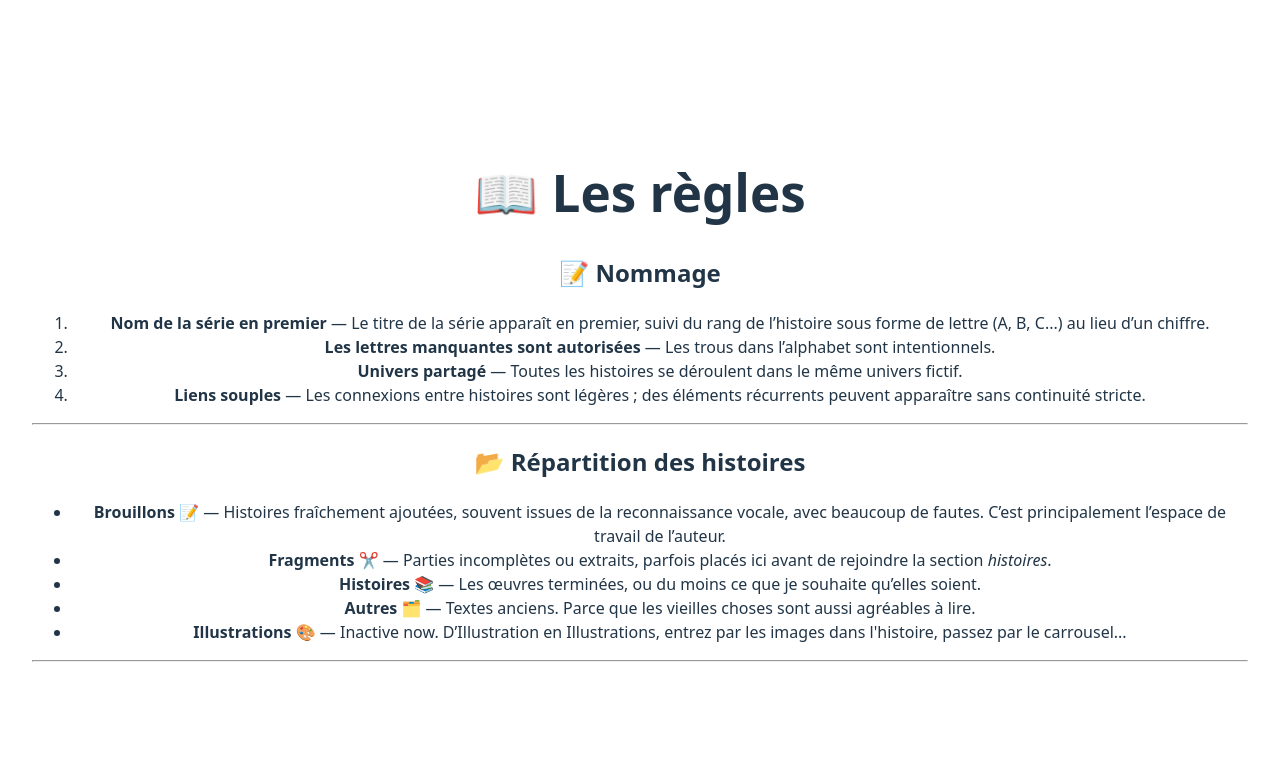
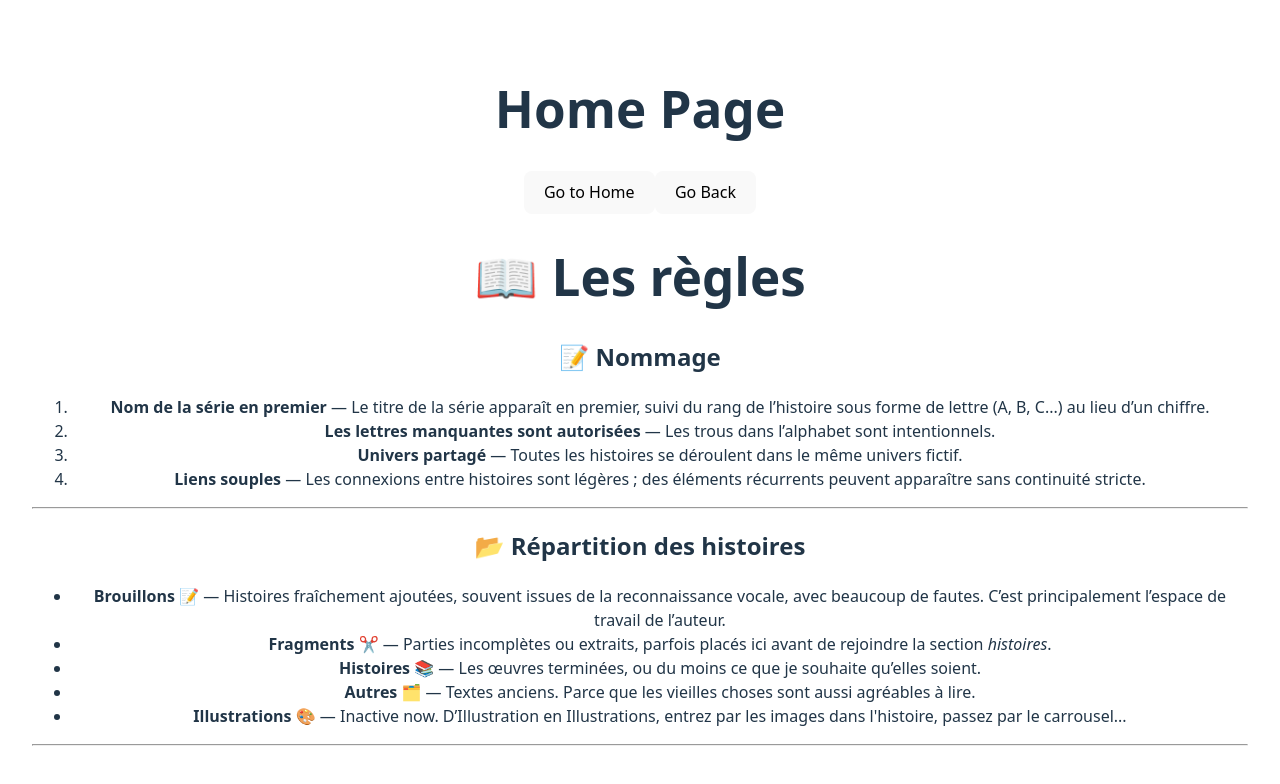
Before and after one commit to tsurubaso/sanbagierboElec, a React (Vite) app: page /#/BILLY/Rules in a window 1280 px wide. Shown: the top 784 px of the page. Built offline with nearby package versions, Linux system fonts and the light colour scheme.

Commit message:
setting of tailwind before npx tailwindcss init -p (not working)

```diff
--- a/package.json
+++ b/package.json
@@ -20,6 +20,7 @@
     "@types/react": "^19.1.16",
     "@types/react-dom": "^19.1.9",
     "@vitejs/plugin-react": "^5.0.4",
+    "autoprefixer": "^10.4.21",
     "babel-plugin-react-compiler": "^19.1.0-rc.3",
     "concurrently": "^9.2.1",
     "electron": "^39.1.1",
@@ -28,6 +29,8 @@
     "eslint-plugin-react-hooks": "^5.2.0",
     "eslint-plugin-react-refresh": "^0.4.22",
     "globals": "^16.4.0",
+    "postcss": "^8.5.6",
+    "tailwindcss": "^4.1.17",
     "vite": "^7.1.7",
     "wait-on": "^9.0.1"
   }
--- a/src/components/MotionEffects.jsx
+++ b/src/components/MotionEffects.jsx
@@ -1,5 +1,5 @@
 "use client";
-import { useScroll, useTransform } from "framer-motion"; //motion
+import { useScroll, useTransform, motion } from "framer-motion";
 import { useRef } from "react";
 
 
--- a/src/pages/BILLY/Rules/index.jsx
+++ b/src/pages/BILLY/Rules/index.jsx
@@ -1,10 +1,37 @@
-"use client";
+import React from "react";
+import { useNavigate } from "react-router-dom";
 
 export default function Rules() {
+  const navigate = useNavigate();
   return (
-<main className="min-h-screen py-2"
-      style={{ backgroundColor: "var(--background)", color: "var(--foreground)" }}>
-  <div className="w-full max-w-4xl p-8 rounded-lg shadow-md border mx-auto">
+    <main
+      className="min-h-screen py-2"
+      style={{
+        backgroundColor: "var(--background)",
+        color: "var(--foreground)",
+      }}
+    >
+      <div className="p-6">
+        <h1 className="text-2xl font-bold mb-4">Home Page</h1>
+
+        {/* Go to some route */}
+        <button
+          onClick={() => navigate("/")}
+          className="px-4 py-2 bg-blue-600 text-white rounded mr-2"
+        >
+          Go to Home
+        </button>
+
+        {/* Go back to previous page */}
+        <button
+          onClick={() => navigate(-1)}
+          className="px-4 py-2 bg-gray-600 text-white rounded"
+        >
+          Go Back
+        </button>
+      </div>
+
+      <div className="w-full max-w-4xl p-8 rounded-lg shadow-md border mx-auto">
         <h1 className="text-3xl font-extrabold text-center mb-4">
           📖 Les règles
         </h1>
--- a/src/pages/BILLY/illustrationlist/index.jsx
+++ b/src/pages/BILLY/illustrationlist/index.jsx
@@ -1,25 +1,38 @@
-"use client"
+import { useNavigate } from "react-router-dom";
 
-import Link from "next/link";
-import MotionEffects from "@/components/MotionEffects"; // default import
+import MotionEffects from "@/components/MotionEffects";
 const { PulseText, FadeIn, GradientText, HoverZoom } = MotionEffects;
 
 export default function NotFoundIllustrations() {
+      const navigate = useNavigate();
   return (
     <div className="flex flex-col items-center justify-center h-screen text-center px-4">
+            <div className="p-6">
+        <h1 className="text-2xl font-bold mb-4">Home Page</h1>
+
+        {/* Go to some route */}
+        <button
+          onClick={() => navigate("/")}
+          className="px-4 py-2 bg-blue-600 text-white rounded mr-2"
+        >
+          Go to Home
+        </button>
+
+        {/* Go back to previous page */}
+        <button
+          onClick={() => navigate(-1)}
+          className="px-4 py-2 bg-gray-600 text-white rounded"
+        >
+          Go Back
+        </button>
+      </div>
+
       <PulseText text="Et ben non !" className="text-violet-700 text-6xl mb-4" />
       <FadeIn delay={0.5}>
         <GradientText text="Pas d'illustrations mais ça va venir !" className="text-2xl mb-2" />
       </FadeIn>
       <p className="text-gray-400 mb-6">Photos, dessins, 3D… tout est en pause 🎨</p>
-      <HoverZoom>
-        <Link
-          href="/"
-          className="px-6 py-3 bg-purple-400 text-white rounded-lg hover:bg-pink-500 font-semibold"
-        >
-          Retour à la page de promo
-        </Link>
-      </HoverZoom>
+
     </div>
   );
 }
--- a/src/pages/Home.jsx
+++ b/src/pages/Home.jsx
@@ -1,5 +1,8 @@
 import React from 'react';
 import MotionEffects from "../components/MotionEffects";
+import { useNavigate } from "react-router-dom";
+
+
 const {
   //PulseText,
   //FadeIn,
@@ -16,10 +19,32 @@ const {
 
 
 const Home = () => {
+ const navigate = useNavigate();
+  const routes = [
+    { label: "Rules", path: "/BILLY/Rules" },
+    { label: "Illustrations", path: "/BILLY/illustrationlist" },
+  ];
+  const handleClick = (path) => {
+    navigate(path);
+  };
+
+
+
   return (
-<div>
-Y a un truc
-</div>
+    <div className="p-6">
+      <h1 className="text-2xl font-bold mb-4">Home Page</h1>
+      <div className="flex flex-col gap-2">
+        {routes.map((route) => (
+          <button
+            key={route.path}
+            onClick={() => handleClick(route.path)}
+            className="px-4 py-2 bg-blue-600 text-white rounded hover:bg-blue-700"
+          >
+            {route.label}
+          </button>
+        ))}
+      </div>
+    </div>
   );
 };
 
```
Also changed, not shown: 1 other file (tests, documents, lock files or other folders).
